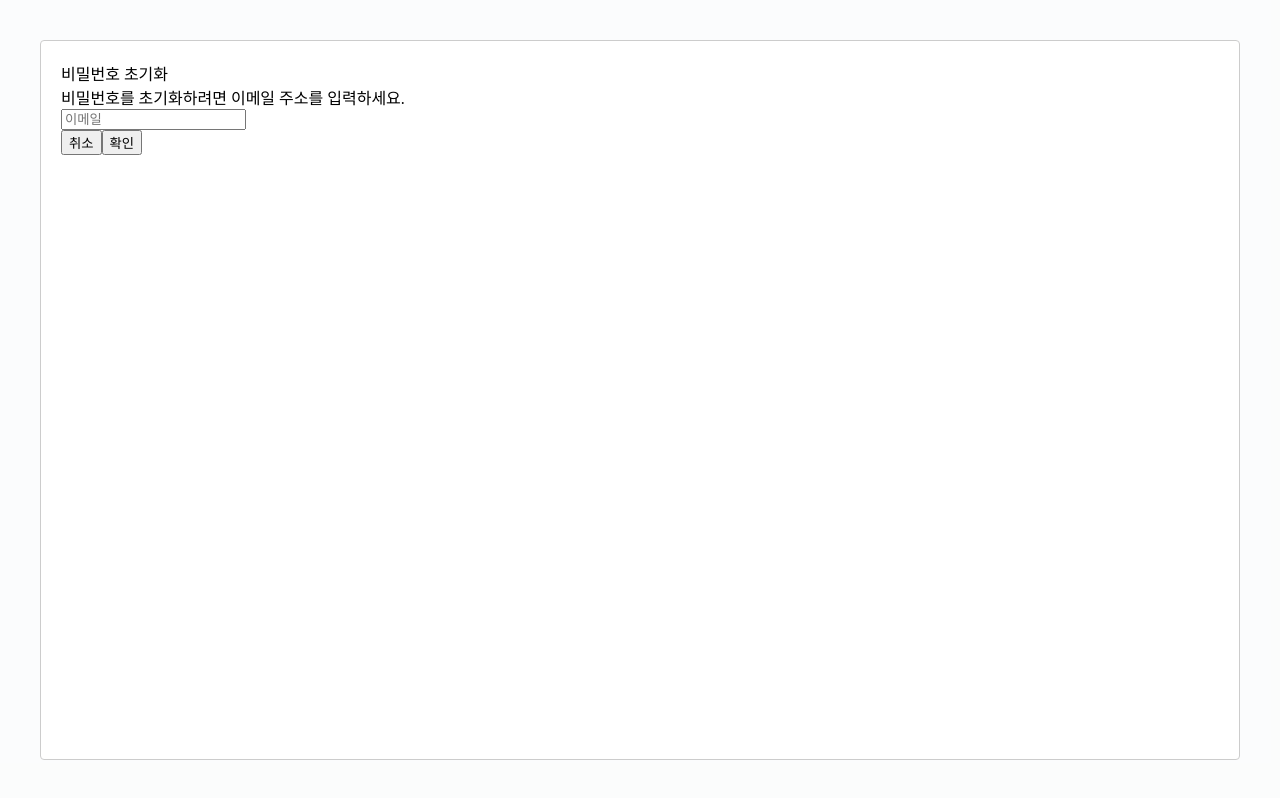
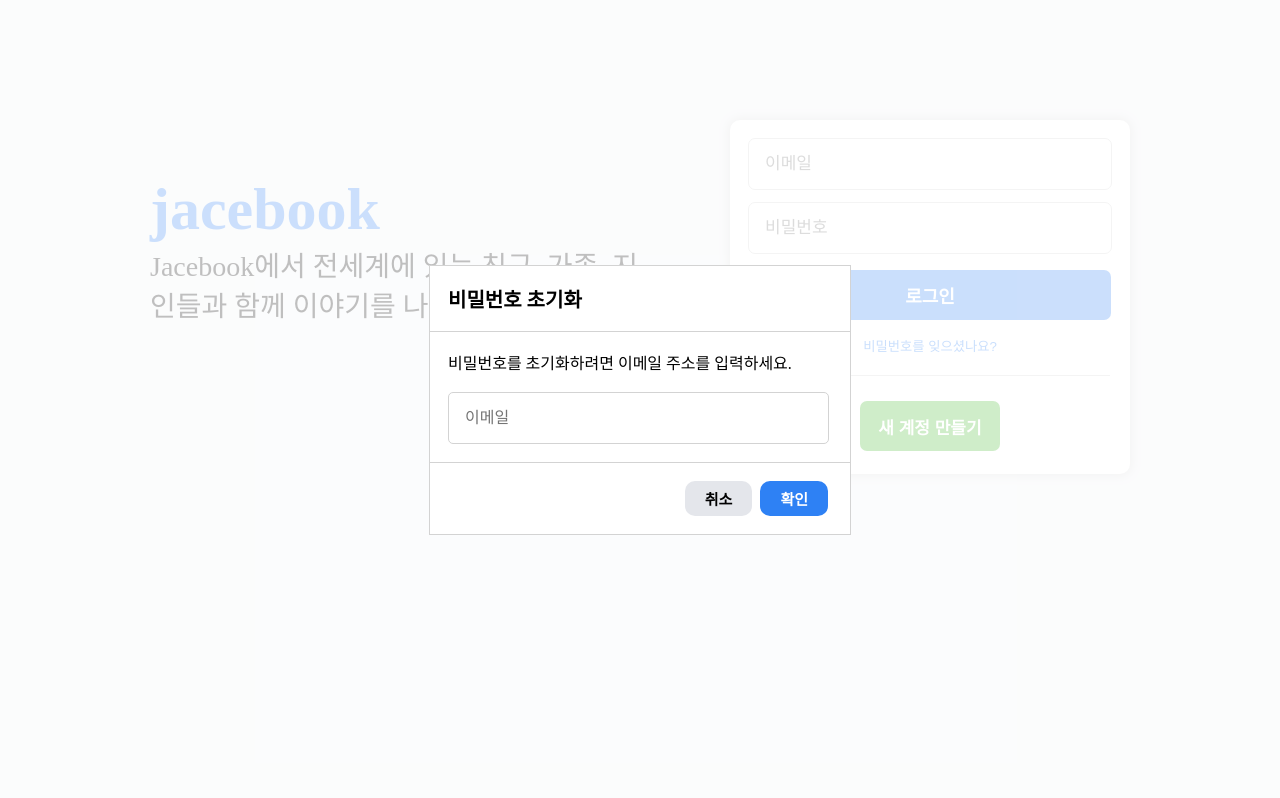
Before and after one commit to byeongminn/Facebook_clone, a React (Create React App) app: page / in a window 1280 px wide. Both pictures are taken after a click on the button "비밀번호를 잊으셨나요?". Built offline with nearby package versions, Linux system fonts and the light colour scheme; no server answers.

Commit message:
completed CSS(ResetPassword)

```diff
--- a/public/styles.css
+++ b/public/styles.css
@@ -283,7 +283,7 @@ body {
 
 /* ResetPassword */
 
-#reset__btn__container {
+#reset__openBtn__container {
     padding-bottom: 15px;
     width: 360px;
     height: 30px;
@@ -292,13 +292,139 @@ body {
     border-bottom: 1px solid lightgrey;
 }
 
-#reset__btn__container #reset__btn {
+#reset__openBtn__container #reset__btn {
     color: #2e81f4;
     background-color: white;
     border: none;
 }
 
-#reset__btn__container #reset__btn:hover {
+#reset__openBtn__container #reset__btn:hover {
     text-decoration-line: underline;
     cursor: pointer;
 }
+
+.reset__modal__overlay {
+    display: flex;
+    justify-content: center;
+    align-items: center;
+    position: fixed;
+    inset: 0;
+    background-color: rgba(255, 255, 255, 0.75);
+}
+
+.reset__modal__content {
+    width: 420px;
+    min-height: 200px;
+    background-color: white;
+    border: 1px solid lightgray;
+}
+
+#reset__title {
+    padding: 18px;
+    font-size: 20px;
+    font-weight: 800;
+    border-bottom: 1px solid lightgray;
+}
+
+#reset__form__container {
+    padding: 18px;
+    border-bottom: 1px solid lightgray;
+}
+
+#reset__btn__container {
+    padding: 18px;
+    display: flex;
+    float: right;
+}
+
+#reset__btn__container button {
+    margin: 0 4px;
+    padding: 0 20px;
+    height: 35px;
+    font-size: 15px;
+    font-weight: 800;
+    border: none;
+    border-radius: 10px;
+}
+
+#reset__btn__container button:hover {
+    cursor: pointer;
+}
+
+#reset__btn__container button:first-child {
+    background-color: #e4e6eb;
+}
+
+#reset__btn__container button:last-child {
+    background-color: #2e81f4;
+    color: white;
+}
+
+#reset__form__container #reset__form {
+    margin-top: 18px;
+}
+
+#reset__form__container #reset__form input {
+    width: 347px;
+    padding: 16px;
+    font-size: 16px;
+    border: 1px solid lightgray;
+    border-radius: 5px;
+    outline: none;
+}
+
+#reset__form__container #reset__error {
+    margin-bottom: 18px;
+    padding: 10px;
+    background-color: rgb(255, 210, 218);
+    border: 1px solid lightcoral;
+}
+
+#reset__error div:first-child {
+    margin-bottom: 3px;
+    font-size: 15px;
+    font-weight: 800;
+}
+
+#reset__error div:last-child {
+    font-size: 14px;
+}
+
+.reset__ok__overlay {
+    display: flex;
+    justify-content: center;
+    align-items: center;
+    position: fixed;
+    inset: 0;
+    background-color: rgba(255, 255, 255, 0.75);
+}
+
+.reset__ok__content {
+    width: 400px;
+    min-height:  80px;
+    background-color: white;
+    border: 1px solid lightgray;
+    outline: none;
+}
+
+#reset__ok {
+    display: flex;
+    flex-direction: column;
+    align-items: center;
+}
+
+#reset__ok div {
+    padding: 18px;
+}
+
+#reset__ok button {
+    margin-bottom: 18px;
+    padding: 0 20px;
+    height: 35px;
+    font-size: 15px;
+    font-weight: 800;
+    border: none;
+    border-radius: 10px;
+    background-color: #e4e6eb;
+    cursor: pointer;
+}
--- a/src/components/ResetPassword.js
+++ b/src/components/ResetPassword.js
@@ -33,6 +33,7 @@ const ResetPassword = () => {
         event.preventDefault();
         try {
             await authService.sendPasswordResetEmail(email);
+            setEmail("");
             setDisplayError(false);
             setOkModalIsOpen(true);
         } catch (error) {
@@ -45,32 +46,34 @@ const ResetPassword = () => {
 
     return (
         <>
-            <div id="reset__btn__container">
+            <div id="reset__openBtn__container">
                 <button id="reset__btn" onClick={openModal}>비밀번호를 잊으셨나요?</button>
             </div>
             <div id="reset__modal__container">
-                <Modal isOpen={modalIsOpen} onRequestClose={closeModal}>
-                    <div>
+                <Modal isOpen={modalIsOpen} onRequestClose={closeModal} overlayClassName="reset__modal__overlay" className="reset__modal__content">
+                    <div id="reset__title">
                         <span>비밀번호 초기화</span>
                     </div>
-                    <div>
-                        {displayError && <div>
-                            <span>비밀번호 초기화 실패</span>
-                            <span>{error}</span>
+                    <div id="reset__form__container">
+                        {displayError && <div id="reset__error">
+                            <div>비밀번호 초기화 실패</div>
+                            <div>{error}</div>
                         </div>}
                         <span>비밀번호를 초기화하려면 이메일 주소를 입력하세요.</span>
-                        <form onSubmit={onSubmit}>
+                        <form id="reset__form" onSubmit={onSubmit}>
                             <input type="email" placeholder="이메일" required onChange={onChange} />
                         </form>
                     </div>
-                    <div>
+                    <div id="reset__btn__container">
                         <button onClick={closeModal}>취소</button>
                         <button onClick={onSubmit}>확인</button>
                     </div>
                 </Modal>
-                <Modal isOpen={okModalIsOpen}>
-                    <span>해당 이메일을 확인해 주세요.</span>
-                    <button onClick={closeModal}>닫기</button>
+                <Modal isOpen={okModalIsOpen} overlayClassName="reset__ok__overlay" className="reset__ok__content" >
+                    <div id="reset__ok">
+                        <div>해당 이메일을 확인해 주세요.</div>
+                        <button onClick={closeModal}>닫기</button>
+                    </div>
                 </Modal>
             </div>
         </>
```
